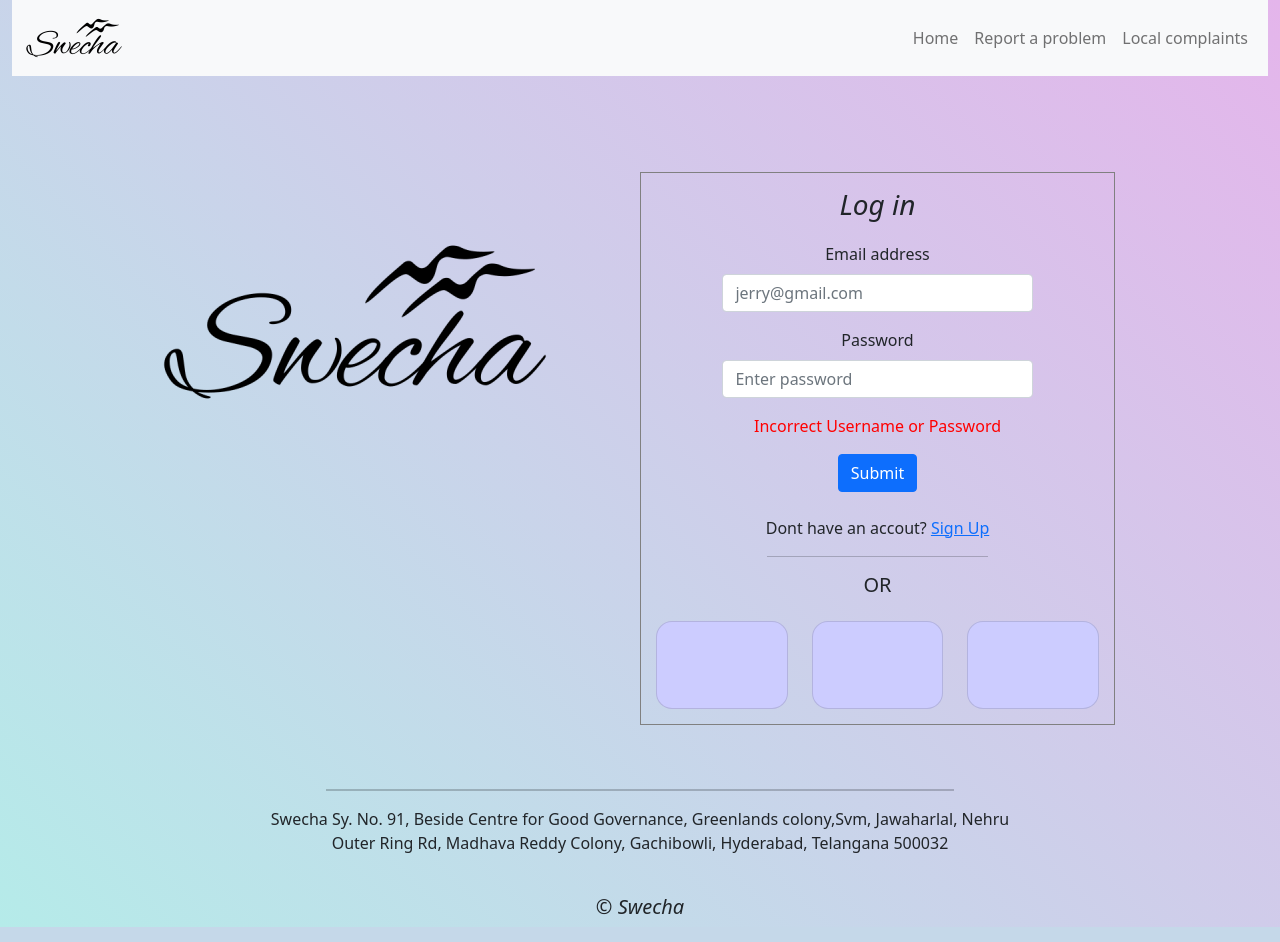
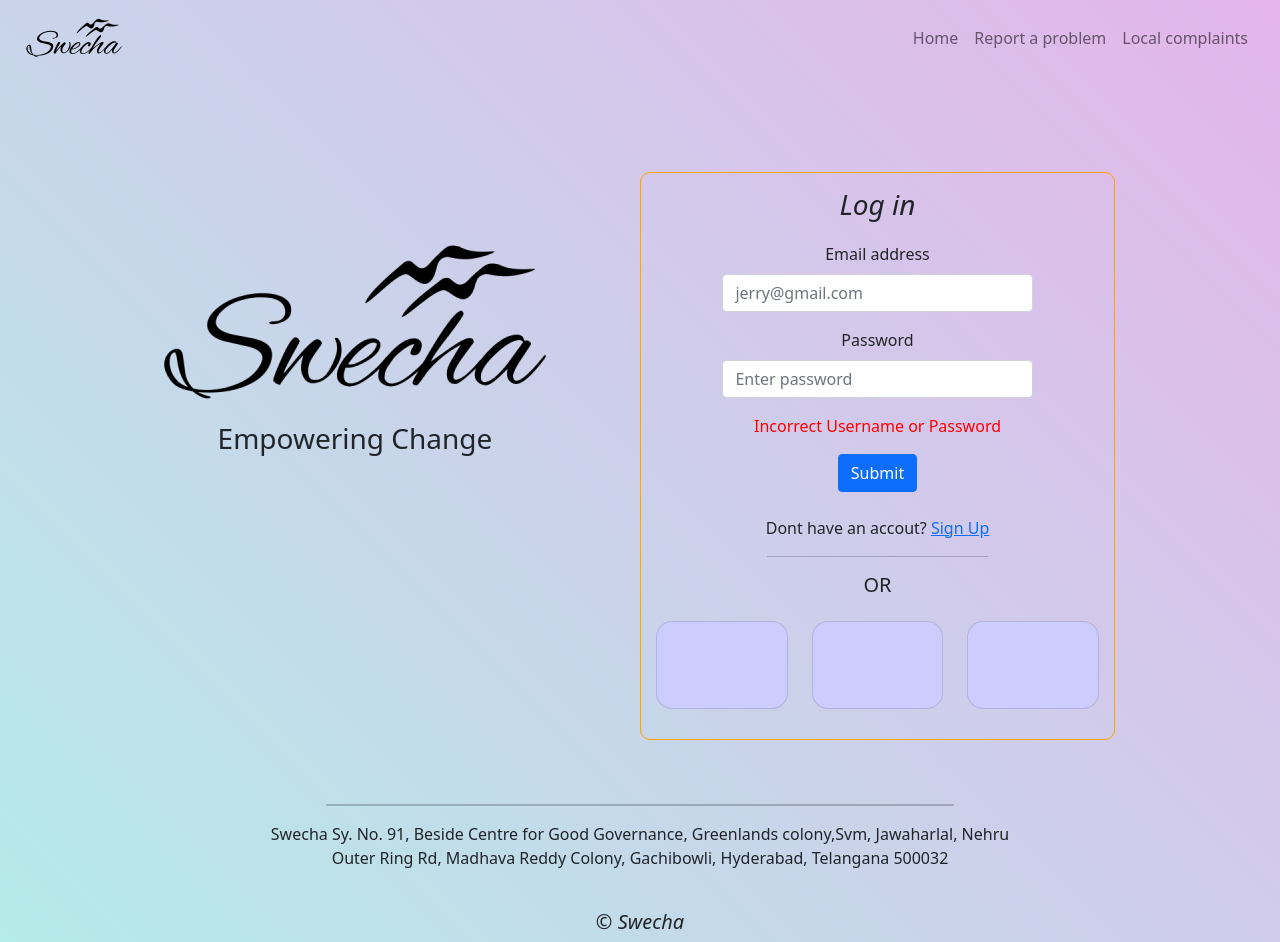
Before and after one commit to Rohit-Kore25/Civic-Dashboard, a Node server app: page /invalid in a window 1280 px wide. Run offline with Node 20, Linux system fonts and the light colour scheme; some libraries are stand-ins or nearby versions.

Commit message:
The final version

```diff
--- a/index.js
+++ b/index.js
@@ -25,7 +25,6 @@
   secret: process.env.SECRET,
   resave: false,
   saveUninitialized: false,
-  // cookie: { secure: true }
 }));
 
 app.use(passport.initialize());
@@ -86,9 +85,9 @@
   res.render("home",{title:"home"});
 });
 
-app.get("/areawisecomplaints",function(req,res){
+app.get("/allcomplaints",function(req,res){
   Issue.find({},function(err,foundissues){
-    res.render("areacomplaints",{issues:foundissues,title:"areawisecomplaints"});
+    res.render("allcomplaints",{issues:foundissues,title:"All complaints"});
     //console.log(foundissues);
   });
 
@@ -141,7 +140,7 @@
 
   issueToAdd.save();
 
-  res.redirect("/areawisecomplaints");
+  res.redirect("/allcomplaints");
 });
 
 app.post("/register",function(req,res){
--- a/public/styles.css
+++ b/public/styles.css
@@ -3,6 +3,11 @@
 body{
   background-image: linear-gradient(45deg,rgb(181, 235, 233),rgb(228, 181, 235));
 }
+
+.nav-item{
+  margin-top: 10px;
+}
+
 
 .heading{
   margin-top: 30px
@@ -47,15 +52,6 @@
 }
 
 /* Recent Issues css */
-
-
-
-
-
-
-
-
-
 
 input[type=number]::-webkit-inner-spin-button,
 input[type=number]::-webkit-outer-spin-button {
@@ -142,24 +138,29 @@
   padding-left:20px;
   padding-right: 20px;
   width:95%;
+  border-radius: 10px;
 }
 
 .homebtn:hover{
-  background-color: darkgrey;
+  background-color:  #d9b3ff;
+  color: black;
+
 }
 
 /*login ka css*/
 
 .logindetails{
-  border: 1px solid grey;
+  border: 1px solid orange;
+  border-radius: 10px;
   padding: 15px;
 }
 
 .logincard{
   background-color:#ccccff;
   border-radius: 16px;
+  margin-bottom: 15px;
 }
 
 .logincard:hover{
-  background-color: #f2f2f2;
+  background-color: lavender;
 }
--- a/views/areacomplaints.ejs
+++ b/views/allcomplaints.ejs
@@ -144,7 +144,7 @@
     <br>
 
     <% issues.forEach(function(issue) { %>
-      <div class="row">
+      <div class="row" >
         <div class="col-lg-6 col-md-6 issuedescription">
 
 
@@ -196,6 +196,5 @@
 
 
 
-  </div>
 
   <%- include('partials/footer') %>
--- a/views/home.ejs
+++ b/views/home.ejs
@@ -33,7 +33,7 @@
   <div class="col-lg-3 col-md-3 ">
    <center>
 
-    <a href="/signup"><button class="homebtn" type="button" name="button">Sign Up</button></a>
+    <a href="/register"><button class="homebtn" type="button" name="button">Sign Up</button></a>
     <center>
   </div>
   <div class="col-lg-3 col-md-3 ">
--- a/views/login.ejs
+++ b/views/login.ejs
@@ -1,7 +1,3 @@
-
-
-
-
 <%- include('partials/header') %>
 
 <br><br><br><br>
@@ -15,6 +11,7 @@
 <div class="col-lg-6 ">
   <center>
   <img style="margin-top:50px;" src="images/swecha.png" alt="">
+  <h3 style="margin-bottom:25px;">Empowering Change</h3>
   </center>
 
 </div>
@@ -69,7 +66,7 @@
       </div>
     </div>
 
-     <div class="col-lg-4 col-lg-4">
+     <div class="col-lg-4 col-md-4">
        <div class="card logincard">
          <center>
              <div class="card-body">
--- a/views/partials/header.ejs
+++ b/views/partials/header.ejs
@@ -20,7 +20,7 @@
   <div class="container-fluid">
 
     <!--Navigation Bar-->
-    <nav class="navbar navbar-expand-lg navbar-light bg-light ">
+    <nav class="navbar navbar-expand-lg navbar-light bg-transparent" style="background-color: #e3f2fd;">
       <div class="container-fluid">
         <a id="logo" class="navbar-brand" href="https://www.swecha.org/"><img src="images/Swecha.png" height="50px" alt="Swecha"></a>
         <button class="navbar-toggler" type="button" data-bs-toggle="collapse" data-bs-target="#navbarNav" aria-controls="navbarNav" aria-expanded="false" aria-label="Toggle navigation">
@@ -29,13 +29,13 @@
         <div class="collapse navbar-collapse" id="navbarNav">
           <ul class="navbar-nav ms-auto">
             <li class="nav-item">
-              <a class="nav-link" aria-current="page" href="/">Home</a>
+              <a class="nav-link" aria-current="page" href="/"><h6>Home</h6></a>
             </li>
             <li class="nav-item">
-              <a class="nav-link" aria-current="page" href="/reportproblem">Report a problem</a>
+              <a class="nav-link" aria-current="page" href="/reportproblem"><h6>Report a problem</h6></a>
             </li>
             <li class="nav-item">
-              <a class="nav-link" href="/localcomplaints">Local complaints</a>
+              <a class="nav-link" href="/localcomplaints"><h6>Local complaints</h6></a>
             </li>
 
 
--- a/views/register.ejs
+++ b/views/register.ejs
@@ -9,6 +9,7 @@
 <div class="col-lg-6 ">
   <center>
   <img style="margin-top:50px;" src="images/swecha.png" alt="">
+  <h3 style="margin-bottom:25px;">Empowering Change</h3>
   </center>
 </div>
 
```
Also changed, not shown: 8 other files.
